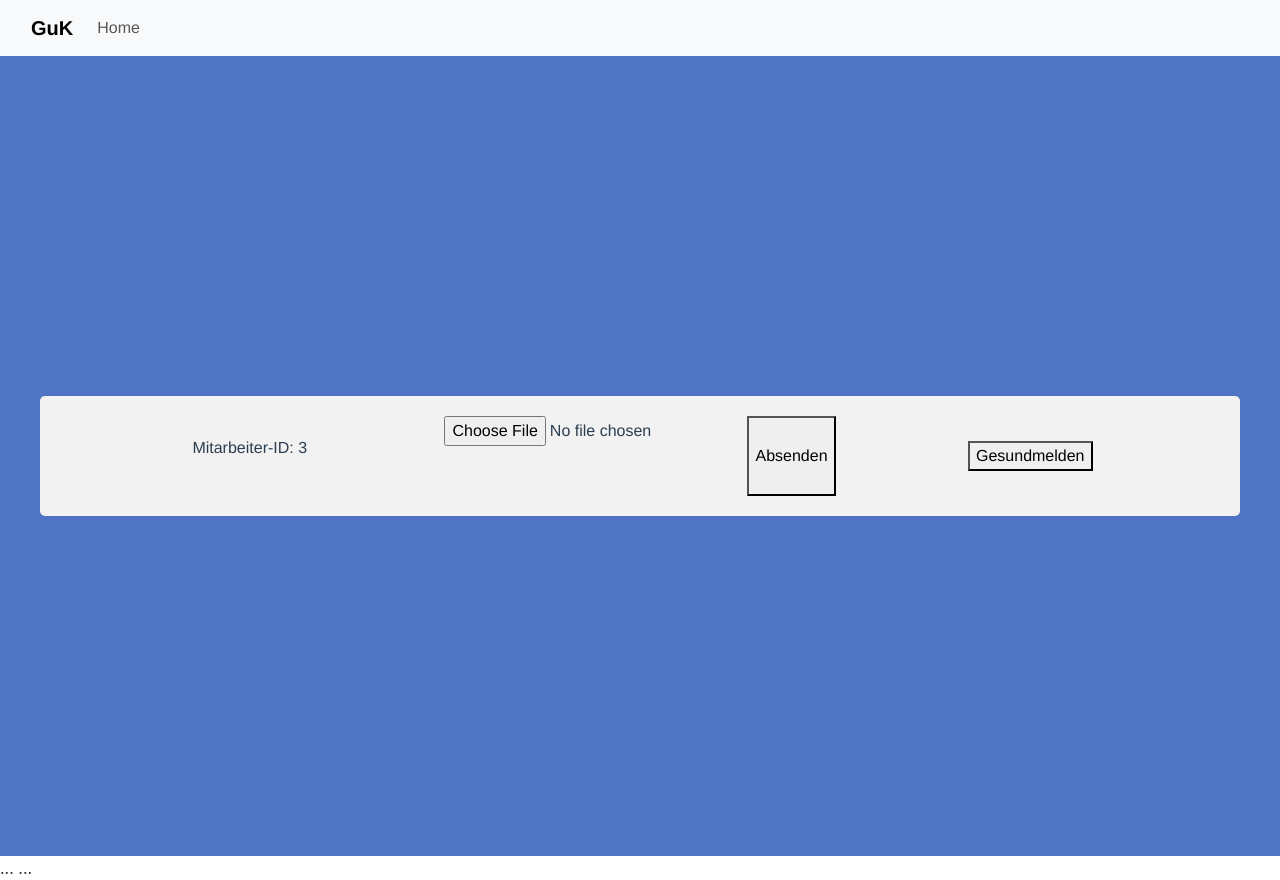
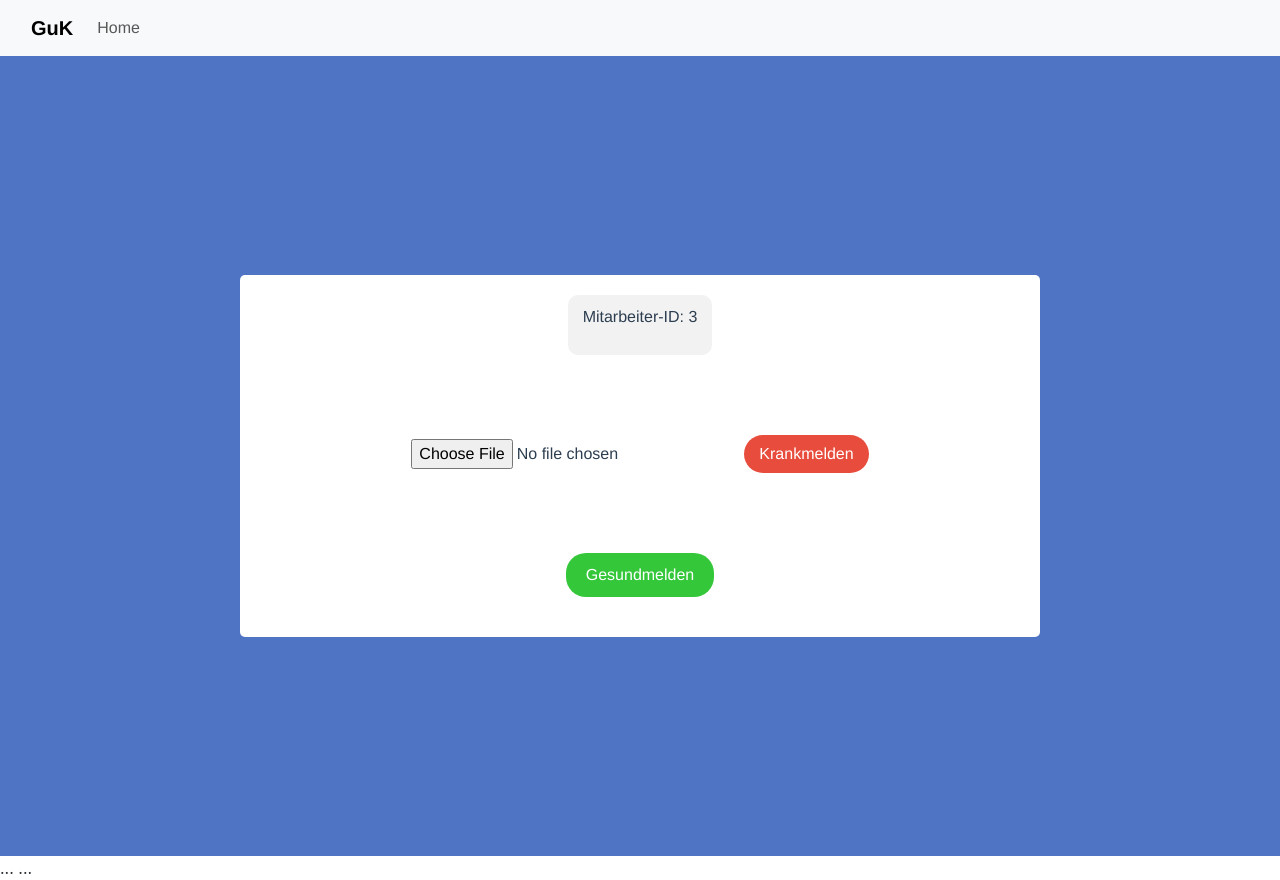
Before and after one commit to Melliim/GuK-Melde-App-Frontend, a Vue app: page /upload in a window 1280 px wide. Built offline with nearby package versions, Linux system fonts and the light colour scheme.

Commit message:
update CSS for UploadImage.vue

```diff
--- a/src/components/UploadImage.vue
+++ b/src/components/UploadImage.vue
@@ -1,14 +1,15 @@
 <template>
-  <div class="container" >
+  <div class="UpIm-page-container">
+  <div class="UpIm-container" >
     <form >
       <p>Mitarbeiter-ID: {{id}}</p>
 
     </form>
   </div>
 
-  <div style="display: flex" >
+  <div>
     <input type="file" @change="handleFileSelect">
-    <button @click="doRequest">Absenden</button>
+    <button @click="doRequest" class="absende-button">Krankmelden</button>
   </div>
 
 
@@ -16,8 +17,9 @@
 
   </div>
 
-  <div class="container">
-    <button @click="gesundMelden()">Gesundmelden</button>
+  <div>
+    <button @click="gesundMelden()" class="gesundmelde-button">Gesundmelden</button>
+  </div>
   </div>
 </template>
 
@@ -86,14 +88,33 @@ export default {
 <style>
 * {box-sizing: border-box;}
 
-.container {
-  display: block;
-  margin:auto;
+
+.UpIm-page-container {
+  display: flex;
+  flex-direction: column;
+  align-items: center;
+  justify-content: center;
   text-align: center;
   border-radius: 5px;
+  background-color: #ffffff;
+  padding: 20px;
+  width: 100%;
+  max-width: 800px;
+  margin: 0 auto;
+
+}
+
+.UpIm-container {
+  display: flex;
+  flex-direction: column;
+  align-items: center;
+  justify-content: flex-end;
+  margin-bottom: 60px ;
+  text-align: center;
+  border-radius: 10px;
   background-color: #f2f2f2;
-  padding: 20px;
-  width: 50%;
+  padding: 10px 15px;
+  max-width: 200px ;
 }
 
 label {
@@ -123,4 +144,34 @@ input[type=submit] {
 input[type=submit]:hover {
   background-color: #45a049;
 }
+
+.absende-button {
+  margin-top: 20px;
+  background-color: #e74c3c;
+  color: white;
+  border: none;
+  border-radius: 20px;
+  padding: 7px 15px;
+  cursor: pointer;
+  margin-left: 30px;
+}
+
+.absende-button:hover {
+  background-color: #880808;
+}
+
+.gesundmelde-button {
+  margin-top: 80px;
+  margin-bottom: 20px;
+  background-color: #35c73a;
+  color: white;
+  border: none;
+  border-radius: 20px;
+  padding: 10px 20px;
+  cursor: pointer;
+}
+
+.gesundmelde-button:hover {
+  background-color: #2b8c2e;
+}
 </style>
```
